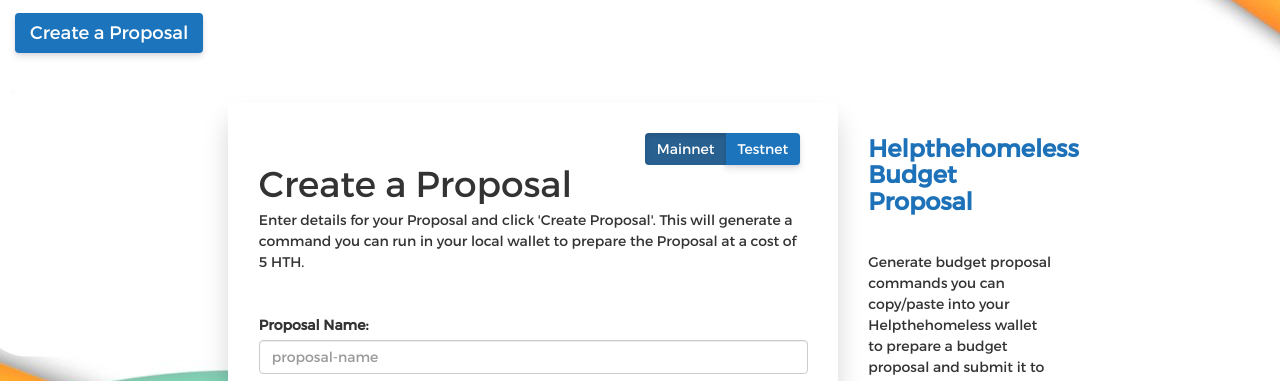
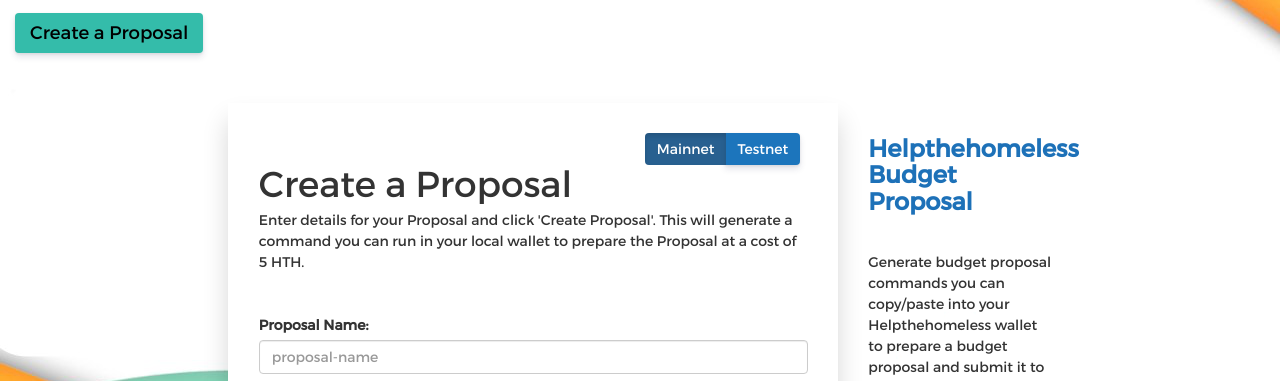
Before and after one commit to HTHcoin/proposal-generator, a website: page index.html in a window 1280 px wide. Shown: the part 152-533 px from the top of the page. Drawn offline with Linux system fonts and the light colour scheme; a script that the page names is missing; files whose address does not match are found by name.

Commit message:
Update master.css

```diff
--- a/css/master.css
+++ b/css/master.css
@@ -153,14 +153,14 @@
   display: inline-block;
   font-weight: 300;
   font-size: 1.3em;
-  background-color: #1c75bc;
-  color: #fff;
+  background-color: #34bcaa;
+  color: #000;
   box-shadow: 0px 1px 3px 0px rgba(0,0,0,0.08), 0px 4px 6px 0px rgba(49,49,93,0.13);
   -webkit-transition: all .2s ease;
   transition: all .2s ease;
 }
 .nav>li.active>a:hover{
-  background-color: #1e7dc9;
+  background-color: #34bcaa;
   transform: translateY(-1px);
   box-shadow: 0 7px 14px rgba(50,50,93,0.1), 0 3px 6px rgba(0,0,0,0.08);
 }
```
